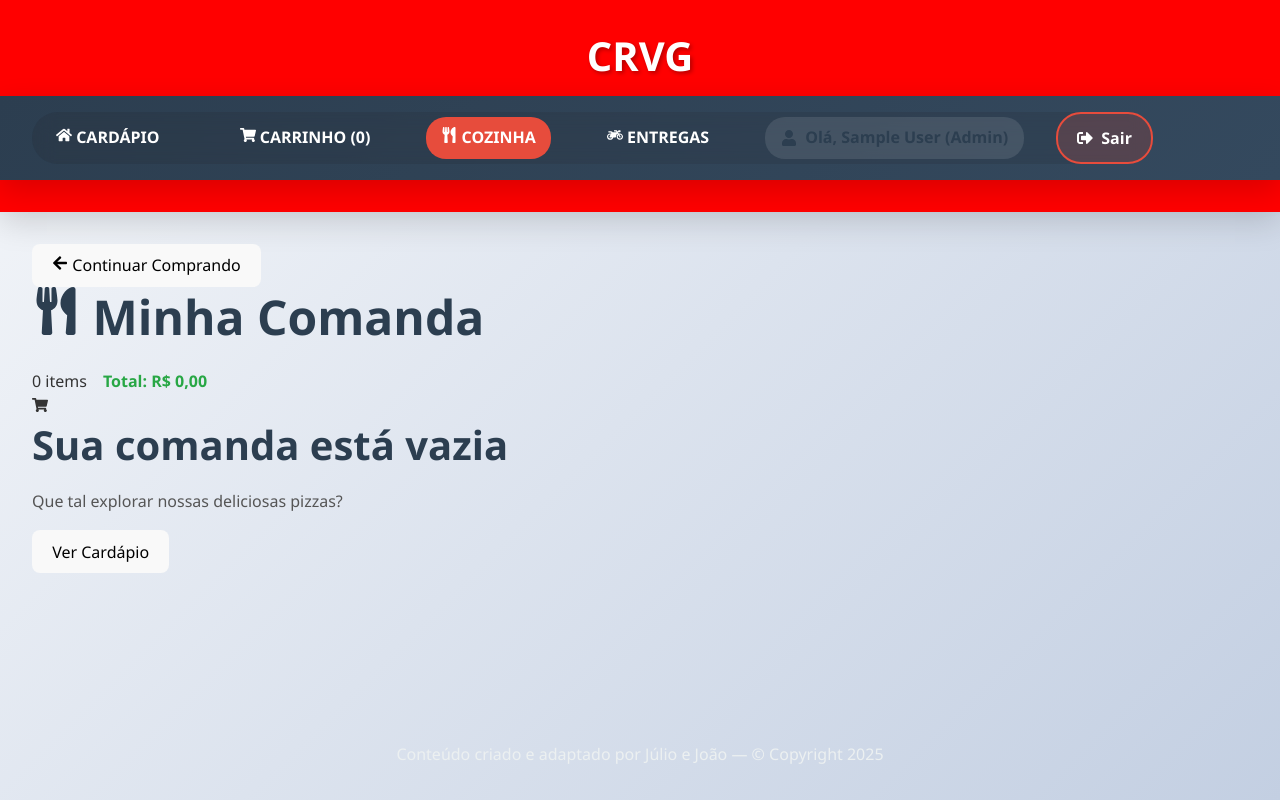
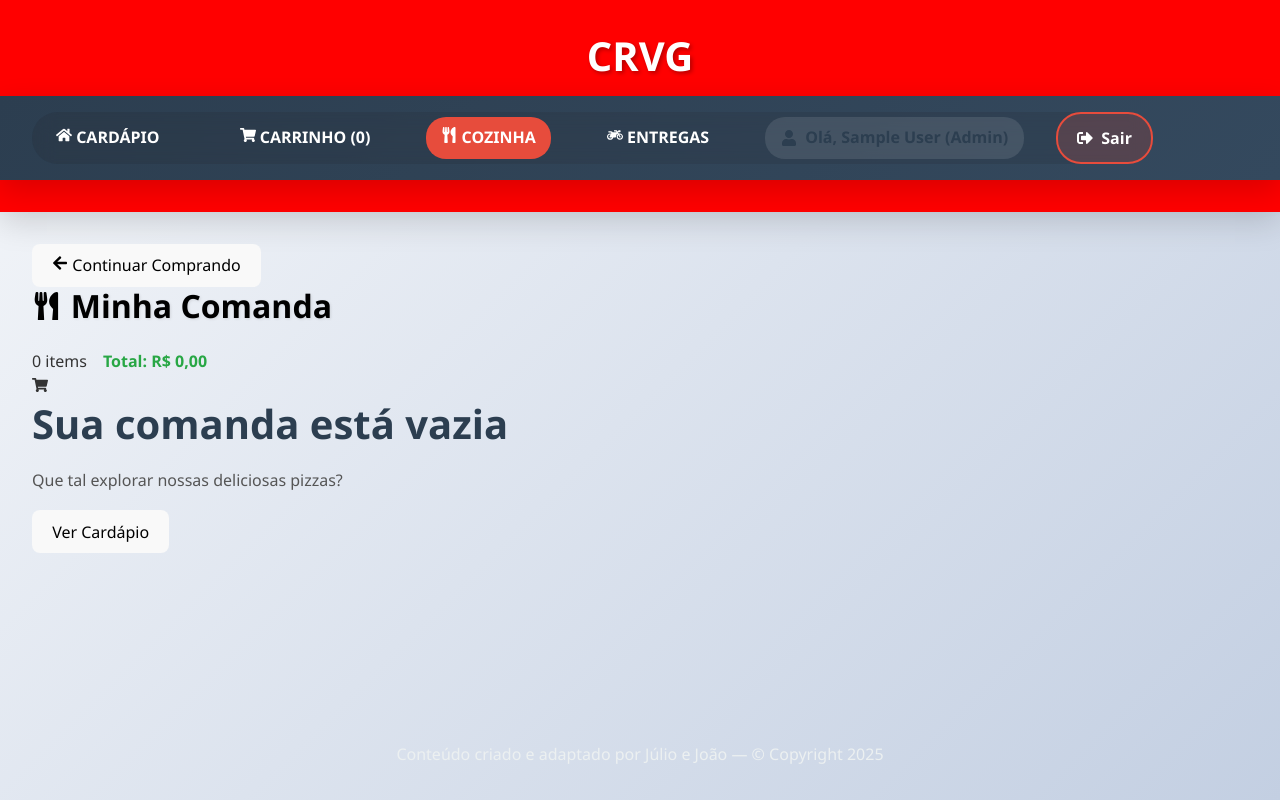
Before and after one commit to juliooujc/PIZZARIA-CALLIDUS, a React (Vite) app in the folder frontend/: page /carrinho in a window 1280 px wide. Built offline with nearby package versions, Linux system fonts and the light colour scheme; sample sign-in values are in the browser's storage.

Commit message:
Alterção no css do carrinho

```diff
--- a/frontend/src/components/pages/Carrinho.css
+++ b/frontend/src/components/pages/Carrinho.css
@@ -187,3 +187,18 @@
   color: #2c3e50;
   font-weight: 600;
 }
+.carrinho-title {
+  display: flex;
+  align-items: center;
+  gap: 10px;
+  font-size: 2rem;
+  font-weight: 700;
+  color: #000000;
+  margin-bottom: 1.5rem;
+  text-shadow: 1px 1px 3px rgba(0,0,0,0.1);
+}
+
+.carrinho-title svg {
+  font-size: 1.8rem;
+  color: #000000;
+}
```
